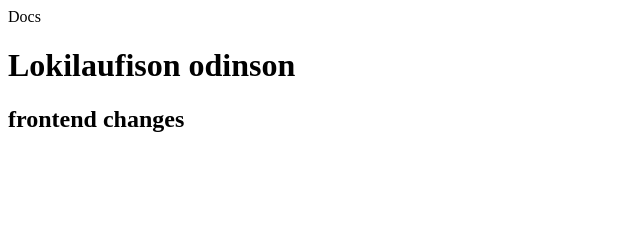
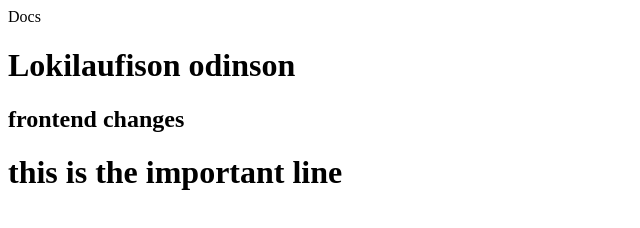
Before and after one commit to GiridharanK132/samplerepo, a plain HTML site: page index.html in a window 1280 px wide. Shown: the whole page, without its empty margins (0-640 px from the left). Drawn offline with Linux system fonts and the light colour scheme.

Commit message:
!feat : This is the important line

```diff
--- a/index.html
+++ b/index.html
@@ -8,5 +8,6 @@
     <body>
         <h1>Lokilaufison odinson</h1>
         <h2>frontend changes</h2>
+        <h1>this is the important line</h1>
     </body>
 </html>
```
